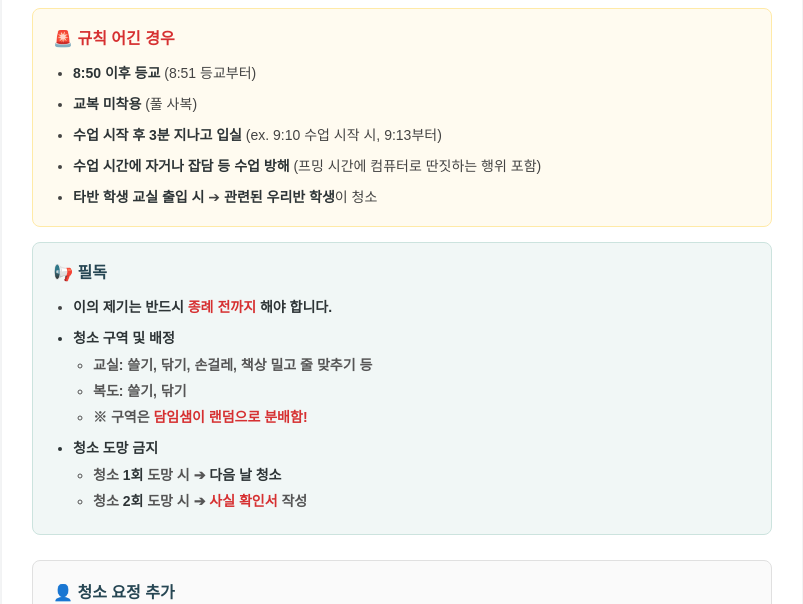
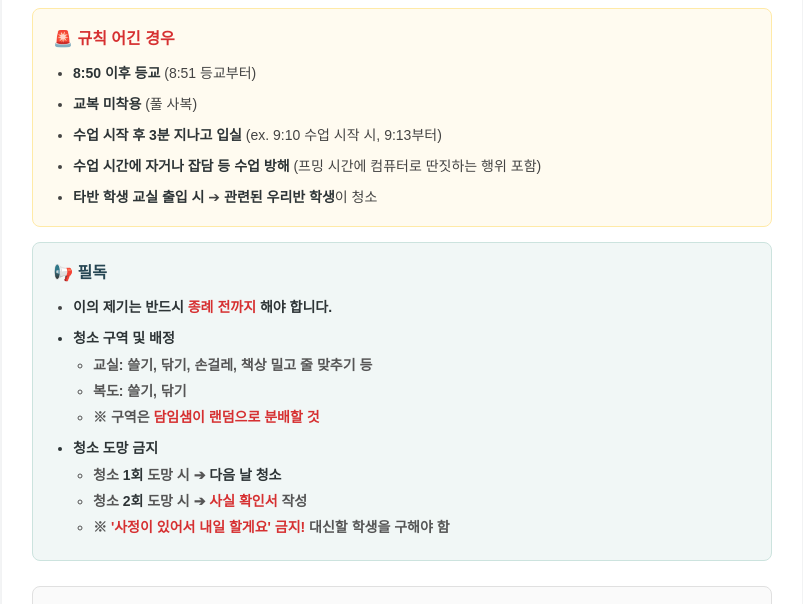
Before and after one commit to ejct1231/clean-15, a plain HTML site: page index.html in a window 1280 px wide. Shown: the part 119-723 px from the top of the page, without its empty margins (238-1041 px from the left). Drawn offline with Linux system fonts and the light colour scheme; no server answers.

Commit message:
Add files via upload

```diff
--- a/index.html
+++ b/index.html
@@ -253,13 +253,14 @@
                 <ul>
                     <li>교실: 쓸기, 닦기, 손걸레, 책상 밀고 줄 맞추기 등</li>
                     <li>복도: 쓸기, 닦기</li>
-                    <li>※ 구역은 <span class="warning-text">담임샘이 랜덤으로 분배함!</span></li>
+                    <li>※ 구역은 <span class="warning-text">담임샘이 랜덤으로 분배할 것</span></li>
                 </ul>
             </li>
             <li><strong>청소 도망 금지</strong>
                 <ul>
                     <li>청소 <strong>1회</strong> 도망 시 ➔ <strong>다음 날 청소</strong></li>
                     <li>청소 <strong>2회</strong> 도망 시 ➔ <span class="warning-text">사실 확인서</span> 작성</li>
+                    <li>※ <span class="warning-text">'사정이 있어서 내일 할게요' 금지!</span> 대신할 학생을 구해야 함</li>
                 </ul>
             </li>
         </ul>
```
